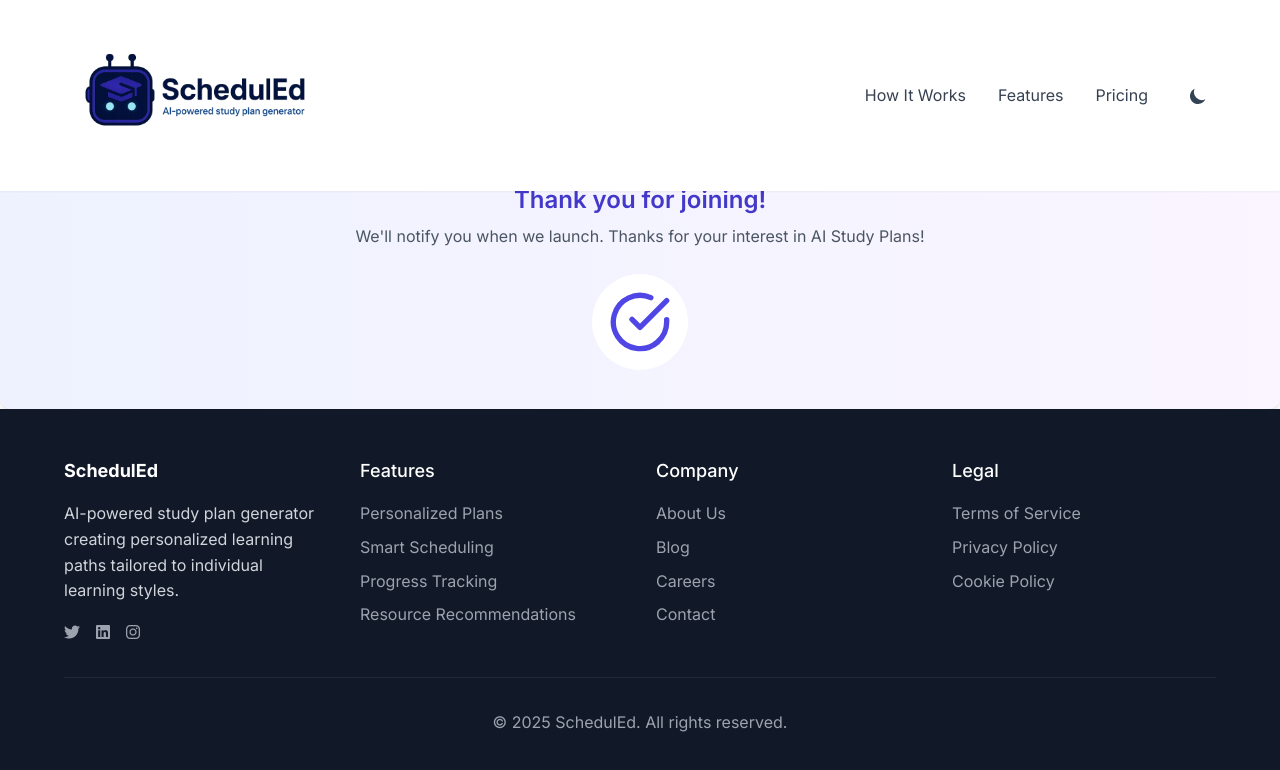
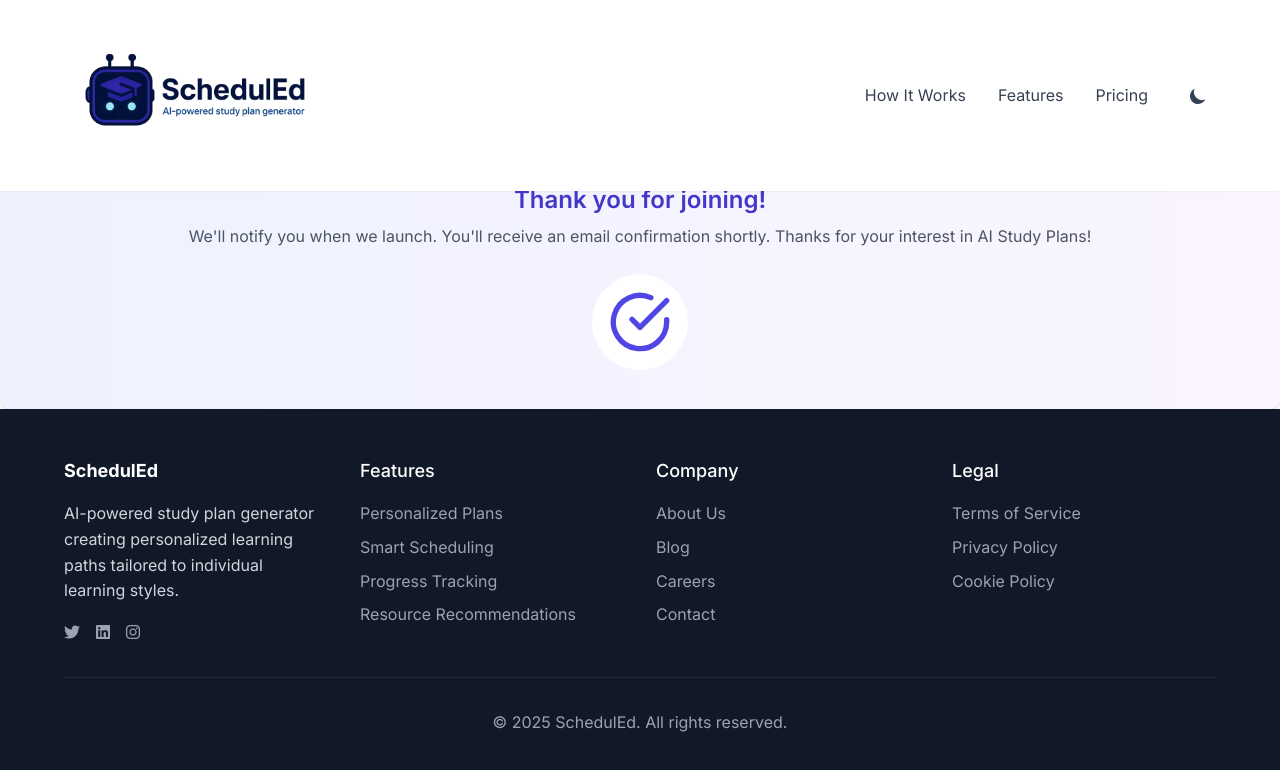
Before and after one commit to herculeanfit1/AIStudyPlans, a Next.js app: page / in a window 1280 px wide. Both pictures are taken after typing "Sample", "name@example.com" into the empty fields and a click on the button "Join Waitlist". Shown: the part 4905-5675 px from the top of the page. Built offline with nearby package versions, Linux system fonts and the light colour scheme; no server answers.

Commit message:
improve: enhance waitlist success message with email confirmation details

```diff
--- a/app/components/WaitlistForm.tsx
+++ b/app/components/WaitlistForm.tsx
@@ -286,7 +286,7 @@ export default function WaitlistForm() {
             Thank you for joining!
           </h3>
           <p className="text-gray-600 mb-6">
-            We'll notify you when we launch. Thanks for your interest in AI Study Plans!
+            We'll notify you when we launch. You'll receive an email confirmation shortly. Thanks for your interest in AI Study Plans!
           </p>
           <div className="inline-block bg-white p-4 rounded-full">
             <svg
```
